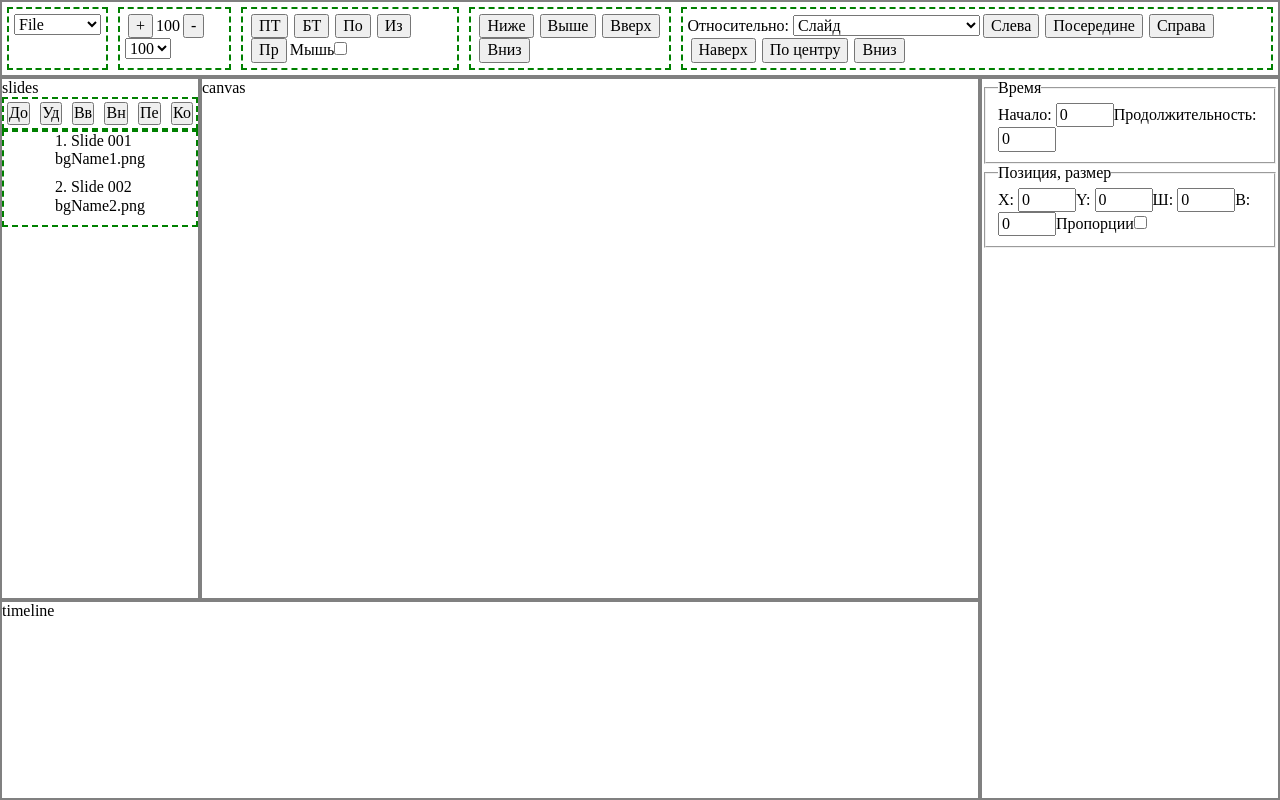
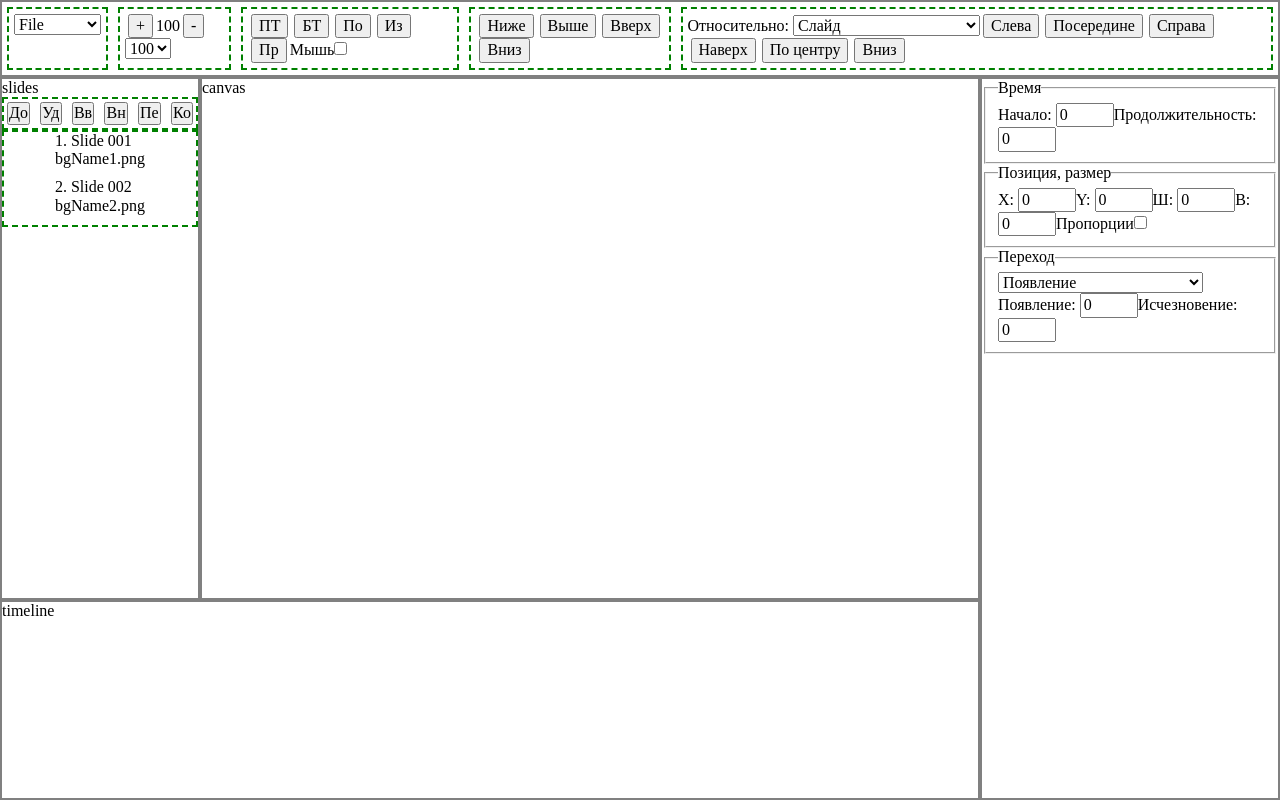
Before and after one commit to kvazimode/capticlone-desktop, a React app: page / in a window 1280 px wide. Built offline with nearby package versions, Linux system fonts and the light colour scheme.

Commit message:
transition block

```diff
--- a/src/app/panels/params/basic.jsx
+++ b/src/app/panels/params/basic.jsx
@@ -1,10 +1,12 @@
 import React from 'react'
 import Timing from './timing.jsx'
 import Position from './position.jsx'
+import Transition from './transition.jsx'
 
 export default function Basic() {
     return (<form>
         <Timing />
         <Position />
+        <Transition />
     </form>)
 }
--- /dev/null
+++ b/src/app/panels/params/transition.jsx
@@ -0,0 +1,18 @@
+import React from 'react'
+
+export default function Transition() {
+    return (
+        <fieldset>
+            <legend>Переход</legend>
+            <select id="select-fade" defaultValue={"DEFAULT"}>
+                <option value="DEFAULT">Появление</option>
+                <option>Появление и исчезновение</option>
+                <option>Исчезновение</option>
+            </select>
+            <label htmlFor="time-fade-in">Появление: </label>
+            <input id="time-fade-in" className="param-field param-field--fade" type="number" defaultValue="0"></input>
+            <label htmlFor="time-fade-out">Исчезновение: </label>
+            <input id="time-fade-out" className="param-field param-field--fade" type="number" defaultValue="0"></input>
+        </fieldset>
+    )
+}
```
